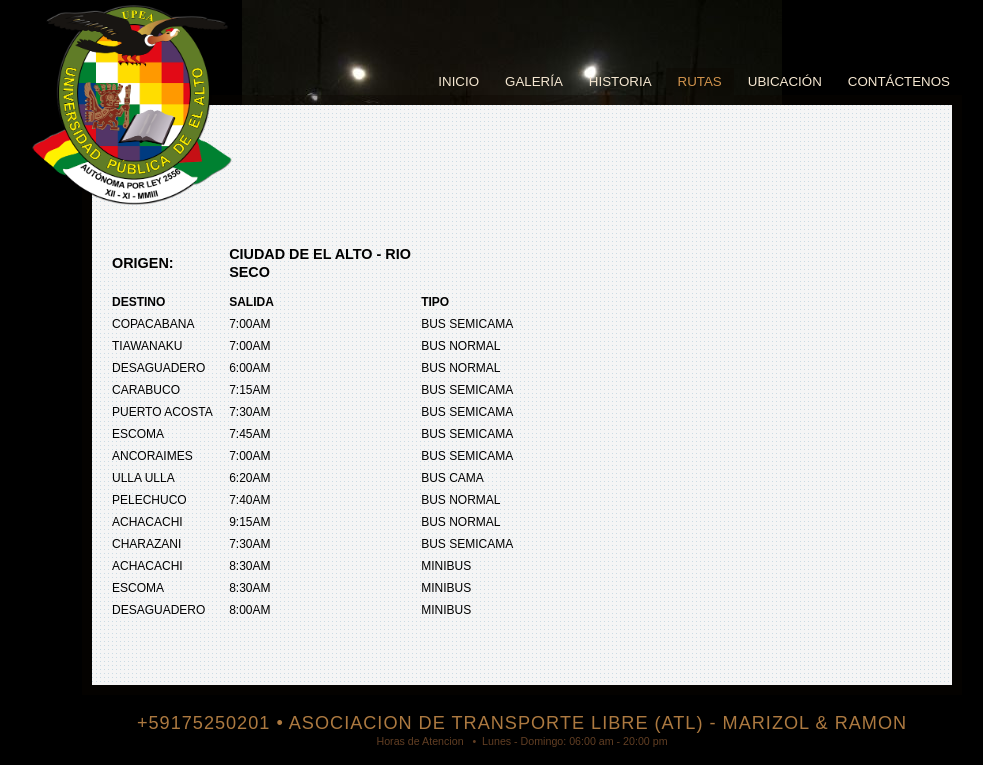
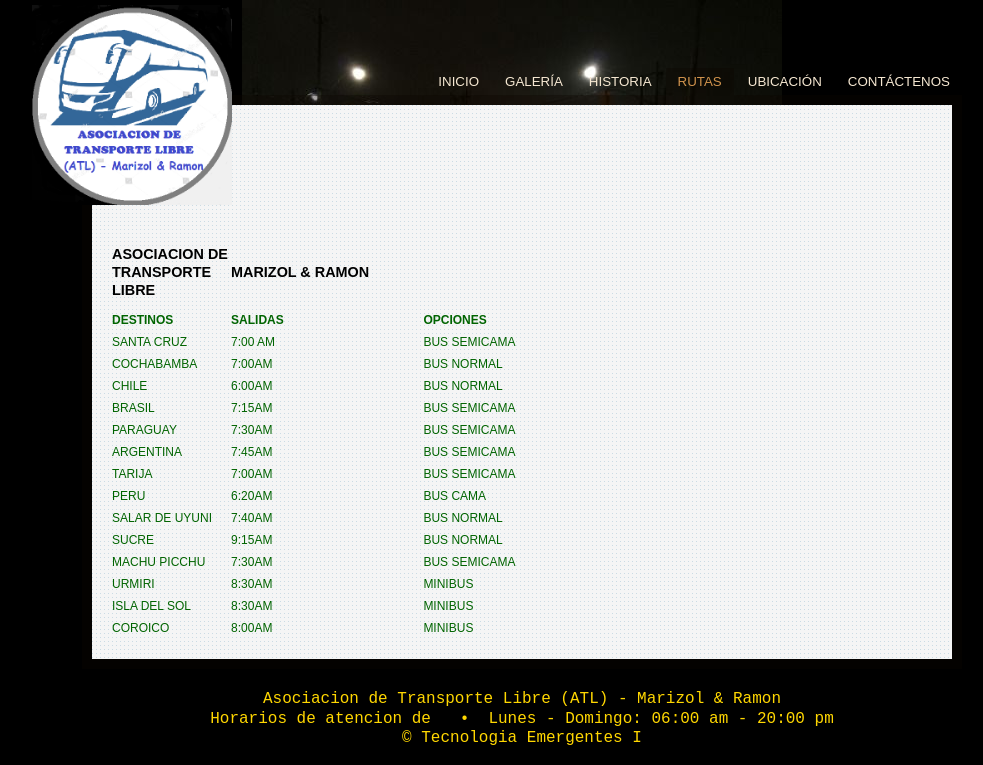
Before and after one commit to marizole/ventaboleto, a PHP site: page /rutas.php in a window 1280 px wide. Shown: the top 765 px of the page, without its empty margins (128-1111 px from the left). Run offline with PHP 8.4, Linux system fonts and the light colour scheme.

Commit message:
modificacion uno

```diff
--- a/rutas.php
+++ b/rutas.php
@@ -11,7 +11,7 @@
 <body>
 <div id="wrapper">
 	<div id="header">
-    <h5><a href="index.php"><img src="xres/images/logo.png" class="logo" alt="" width="200" height="200"/></a></h5>
+    <h5><a href="index.php"><img src="xres/images/logo7.png" class="logo" alt="" width="200" height="200"/></a></h5>
         <ul id="mainnav">
 			<li><a href="index.php">Inicio</a></li>
             <li><a href="galeria.php">Galería</a></li>
@@ -27,95 +27,85 @@
 					<table cellspacing="0" cellpadding="0" border="0" style="width: 449px;"><colgroup><col width="136"> <col width="179"> <col width="134"> </colgroup>
 <tbody>
 <tr>
-<td width="136" height="24" class="xl65"><span style="color: #000000;"><h3><b>ORIGEN:</b></h3></span></td>
-<td width="300" class="xl66"><span style="color: #000000;"><h3><b>CIUDAD DE EL ALTO - RIO SECO</b></h3></span></td>
+<td width="136" height="24" class="xl65"><span style="color: #DC143C;"><h3><b>ASOCIACION DE TRANSPORTE LIBRE</b></h3></span></td>
+<td width="300" class="xl66"><span style="color: #DC143C;"><h3><b>MARIZOL & RAMON</b></h3></span></td>
 <td width="200" class="xl67">&nbsp;</td>
 </tr>
 <tr>
-<td width="136" height="22" class="xl66"><span style="color: #000000;"><b>DESTINO</b></span></td>
-<td width="179" class="xl67"><span style="color: #000000;"><b>SALIDA</b></span></td>
-<td width="134" class="xl67"><span style="color: #000000;"><b>TIPO</b></span></td>
+<td width="136" height="22" class="xl66"><span style="color: #006400;"><b>DESTINOS</b></span></td>
+<td width="179" class="xl67"><span style="color: #006400;"><b>SALIDAS</b></span></td>
+<td width="134" class="xl67"><span style="color: #006400;"><b>OPCIONES</b></span></td>
 </tr>
 <tr>
-<td width="136" height="22" class="xl69"><span style="color: #000000;">COPACABANA</span></td>
-<td width="179" class="xl70"><span style="color: #000000;">7:00AM</span></td>
-<td width="134" class="xl71"><span style="color: #000000;">BUS SEMICAMA</span></td>
+<td width="136" height="22" class="xl69"><span style="color: #006400;">SANTA CRUZ</span></td>
+<td width="179" class="xl70"><span style="color: #006400;">7:00 AM</span></td>
+<td width="134" class="xl71"><span style="color: #006400;">BUS SEMICAMA</span></td>
 </tr>
 <tr>
-<td width="136" height="22" class="xl69"><span style="color: #000000;">TIAWANAKU</span></td>
-<td width="179" class="xl70"><span style="color: #000000;">7:00AM</span></td>
-<td width="134" class="xl71"><span style="color: #000000;">BUS NORMAL</span></td>
+<td width="136" height="22" class="xl69"><span style="color: #006400;">COCHABAMBA</span></td>
+<td width="179" class="xl70"><span style="color: #006400;">7:00AM</span></td>
+<td width="134" class="xl71"><span style="color: #006400;">BUS NORMAL</span></td>
 </tr>
 <tr>
-<td width="136" height="22" class="xl69"><span style="color: #000000;">DESAGUADERO</span></td>
-<td width="179" class="xl70"><span style="color: #000000;">6:00AM</span></td>
-<td width="134" class="xl71"><span style="color: #000000;">BUS NORMAL</span></td>
+<td width="136" height="22" class="xl69"><span style="color: #006400;">CHILE</span></td>
+<td width="179" class="xl70"><span style="color: #006400;">6:00AM</span></td>
+<td width="134" class="xl71"><span style="color: #006400;">BUS NORMAL</span></td>
 </tr>
 <tr>
-<td width="136" height="22" class="xl69"><span style="color: #000000;">CARABUCO</span></td>
-<td width="179" class="xl68"><span style="color: #000000;">7:15AM</span></td>
-<td width="134" class="xl71"><span style="color: #000000;">BUS SEMICAMA</span></td>
+<td width="136" height="22" class="xl69"><span style="color: #006400;">BRASIL</span></td>
+<td width="179" class="xl68"><span style="color: #006400;">7:15AM</span></td>
+<td width="134" class="xl71"><span style="color: #006400;">BUS SEMICAMA</span></td>
 </tr>
 <tr>
-<td width="136" height="22" class="xl69"><span style="color: #000000;">PUERTO ACOSTA</span></td>
-<td width="179" class="xl68"><span style="color: #000000;">7:30AM</span></td>
-<td width="134" class="xl71"><span style="color: #000000;">BUS SEMICAMA</span></td>
+<td width="136" height="22" class="xl69"><span style="color: #006400;">PARAGUAY</span></td>
+<td width="179" class="xl68"><span style="color: #006400;">7:30AM</span></td>
+<td width="134" class="xl71"><span style="color: #006400;">BUS SEMICAMA</span></td>
 </tr>
 <tr>
-<td width="136" height="22" class="xl69"><span style="color: #000000;">ESCOMA</span></td>
-<td width="179" class="xl68"><span style="color: #000000;">7:45AM</span></td>
-<td width="134" class="xl71"><span style="color: #000000;">BUS SEMICAMA</span></td>
+<td width="136" height="22" class="xl69"><span style="color: #006400;">ARGENTINA</span></td>
+<td width="179" class="xl68"><span style="color: #006400;">7:45AM</span></td>
+<td width="134" class="xl71"><span style="color: #006400;">BUS SEMICAMA</span></td>
 </tr>
 <tr>
-<td width="136" height="22" class="xl69"><span style="color: #000000;">ANCORAIMES</span></td>
-<td width="179" class="xl68"><span style="color: #000000;">7:00AM</span></td>
-<td width="134" class="xl71"><span style="color: #000000;">BUS SEMICAMA</span></td>
+<td width="136" height="22" class="xl69"><span style="color: #006400;">TARIJA</span></td>
+<td width="179" class="xl68"><span style="color: #006400;">7:00AM</span></td>
+<td width="134" class="xl71"><span style="color: #006400;">BUS SEMICAMA</span></td>
 </tr>
 <tr>
-<td width="136" height="22" class="xl69"><span style="color: #000000;">ULLA ULLA</span></td>
-<td width="179" class="xl68"><span style="color: #000000;">6:20AM</span></td>
-<td width="134" class="xl71"><span style="color: #000000;">BUS CAMA</span></td>
+<td width="136" height="22" class="xl69"><span style="color: #006400;">PERU</span></td>
+<td width="179" class="xl68"><span style="color: #006400;">6:20AM</span></td>
+<td width="134" class="xl71"><span style="color: #006400;">BUS CAMA</span></td>
 </tr>
 <tr>
-<td width="136" height="22" class="xl69"><span style="color: #000000;">PELECHUCO</span></td>
-<td width="179" class="xl68"><span style="color: #000000;">7:40AM</span></td>
-<td width="134" class="xl71"><span style="color: #000000;">BUS NORMAL</span></td>
+<td width="136" height="22" class="xl69"><span style="color: #006400;">SALAR DE UYUNI</span></td>
+<td width="179" class="xl68"><span style="color: #006400;">7:40AM</span></td>
+<td width="134" class="xl71"><span style="color: #006400;">BUS NORMAL</span></td>
 </tr>
 <tr>
-<td width="136" height="22" class="xl69"><span style="color: #000000;">ACHACACHI</span></td>
-<td width="179" class="xl68"><span style="color: #000000;">9:15AM</span></td>
-<td width="134" class="xl71"><span style="color: #000000;">BUS NORMAL</span></td>
+<td width="136" height="22" class="xl69"><span style="color: #006400;">SUCRE</span></td>
+<td width="179" class="xl68"><span style="color: #006400;">9:15AM</span></td>
+<td width="134" class="xl71"><span style="color: #006400;">BUS NORMAL</span></td>
 </tr>
 <tr>
-<td width="136" height="22" class="xl69"><span style="color: #000000;">CHARAZANI</span></td>
-<td width="179" class="xl68"><span style="color: #000000;">7:30AM</span></td>
-<td width="134" class="xl71"><span style="color: #000000;">BUS SEMICAMA</span></td>
+<td width="136" height="22" class="xl69"><span style="color: #006400;">MACHU PICCHU</span></td>
+<td width="179" class="xl68"><span style="color: #006400;">7:30AM</span></td>
+<td width="134" class="xl71"><span style="color: #006400;">BUS SEMICAMA</span></td>
 </tr>
 <tr>
-<td width="136" height="22" class="xl69"><span style="color: #000000;">ACHACACHI</span></td>
-<td width="179" class="xl68"><span style="color: #000000;">8:30AM</span></td>
-<td width="134" class="xl71"><span style="color: #000000;">MINIBUS</span></td>
+<td width="136" height="22" class="xl69"><span style="color: #006400;">URMIRI</span></td>
+<td width="179" class="xl68"><span style="color: #006400;">8:30AM</span></td>
+<td width="134" class="xl71"><span style="color: #006400;">MINIBUS</span></td>
 </tr>
 <tr>
 <tr>
-<td width="136" height="22" class="xl69"><span style="color: #000000;">ESCOMA</span></td>
-<td width="179" class="xl68"><span style="color: #000000;">8:30AM</span></td>
-<td width="134" class="xl71"><span style="color: #000000;">MINIBUS</span></td>
+<td width="136" height="22" class="xl69"><span style="color: #006400;">ISLA DEL SOL</span></td>
+<td width="179" class="xl68"><span style="color: #006400;">8:30AM</span></td>
+<td width="134" class="xl71"><span style="color: #006400;">MINIBUS</span></td>
 </tr>
 <tr>
-<td width="136" height="22" class="xl69"><span style="color: #000000;">DESAGUADERO</span></td>
-<td width="179" class="xl68"><span style="color: #000000;">8:00AM</span></td>
-<td width="134" class="xl71"><span style="color: #000000;">MINIBUS</span></td>
-</tr>
-<tr>
-<td width="136" height="22" class="xl69">&nbsp;</td>
-<td width="179" class="xl68">&nbsp;</td>
-<td width="134" class="xl68">&nbsp;</td>
-</tr>
-<tr>
-<td width="136" height="22" class="xl69">&nbsp;</td>
-<td width="179" class="xl68">&nbsp;</td>
-<td width="134" class="xl68">&nbsp;</td>
+<td width="136" height="22" class="xl69"><span style="color: #006400;">COROICO</span></td>
+<td width="179" class="xl68"><span style="color: #006400;">8:00AM</span></td>
+<td width="134" class="xl71"><span style="color: #006400;">MINIBUS</span></td>
 </tr>
 </tbody>
 </table>
@@ -124,17 +114,12 @@
 			<div class="clearfix"></div>
         </div>
     </div>
-
-
-
-
-<div id="footer">
-	<h4>+59175250201 &bull; <a href="contact-us.php">Asociacion de Transporte Libre (ATL) - Marizol & Ramon</a></h4>
-	<p>Horas de Atencion &nbsp;&nbsp;&bull;&nbsp;&nbsp;Lunes - Domingo: 06:00 am - 20:00 pm</p>
-	<a href="index.php"><img src="xres/images/footer-logou.png" alt="" /></a>
-	<p>&copy; Tecnologia Emergentes I <br /></p>
-</div>
-
+    <div id="footer">
+        <h2><a href="#"> <font color="Gold" face="Courier New">Asociacion de Transporte Libre (ATL) - Marizol & Ramon</font></a></h2>
+        <h2><p><font color="Gold" face="Courier New">Horarios de atencion de &nbsp;&nbsp;&bull;&nbsp;&nbsp;Lunes - Domingo: 06:00 am - 20:00 pm</font></p>
+        <a href="index.php"></a>
+        <p><font color="Gold" face="Courier New">&copy; Tecnologia Emergentes I</font><br /></p></h2>
+    </div>
 </div>
 </body>
 </html>
--- a/xres/css/style.css
+++ b/xres/css/style.css
@@ -10,7 +10,7 @@ img, a {
 }
 li {margin:0;padding:0;}
 body {
-	background: #000 url(../images/main-bg22.jpg) no-repeat top center;
+	background: #000 url(../images/bg22.jpg) no-repeat top center;
 	font:smaller Arial, Helvetica, sans-serif;
 	line-height:1.3em;
 	color:#f6e8d2;
```
Also changed, not shown: contacto.php (+16 -38 lines), galeria.php (+188 -160 lines), historia.php (+22 -53 lines), index.php (+11 -15 lines), messageexec.php (added, +15 -0 lines), ubicacion.php (+9 -12 lines), README.md (added), img/21.jpg (added), xres/images/20.jpg (added), xres/images/21.jpg (added), xres/images/bg22.jpg (renamed from xres/images/main-bg22.jpg), xres/images/logo1.png (added), xres/images/logo2.png (added), xres/images/logo3.png (added), 4 more files.
